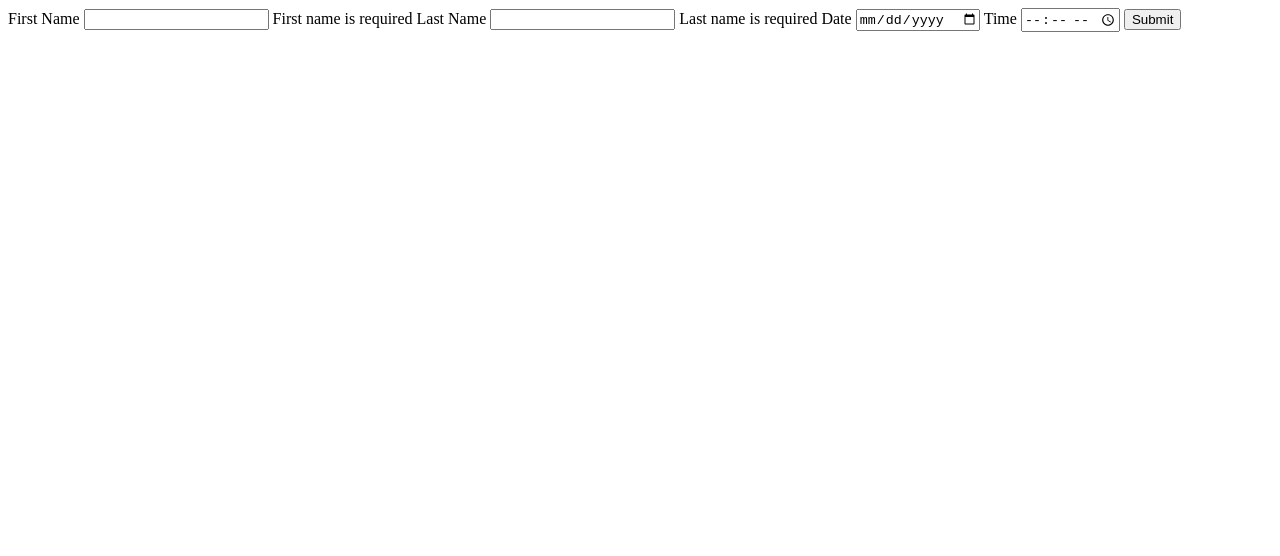
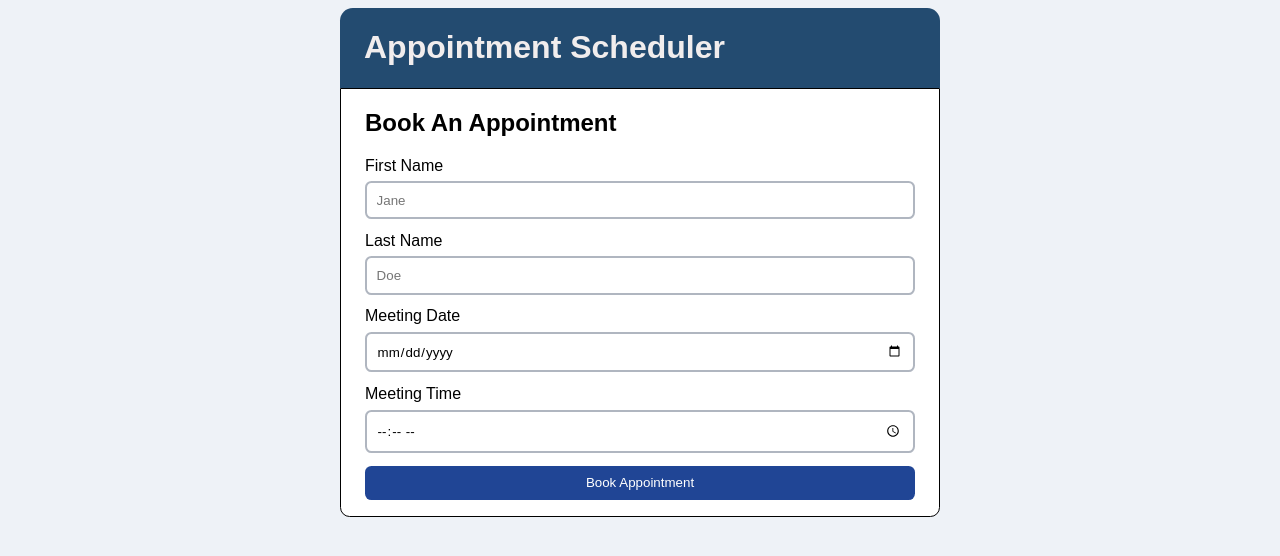
Before and after one commit to Baclooza/Appointment-Scheduler, a website: page views/home.html in a window 1280 px wide. Drawn offline with Linux system fonts and the light colour scheme.

Commit message:
Added css.

```diff
--- a/public/styles/style.css
+++ b/public/styles/style.css
@@ -0,0 +1,73 @@
+* {
+  box-sizing: border-box;
+  font-family: sans-serif;
+}
+
+body {
+  background-color: #eef2f7;
+}
+
+.main {
+  width: 600px;
+  margin: 0 auto;
+  display: flex;
+  justify-content: center;
+  flex-direction: column;
+  border-radius: 0.6rem;
+
+  .heading {
+    color: rgb(241, 237, 237);
+    background-color: #234b70;
+    border-top-left-radius: 0.8rem;
+    border-top-right-radius: 0.8rem;
+  }
+
+  .body {
+    border: 1px solid black;
+    padding: 0 1.5rem 1rem;
+    background-color: #ffffff;
+    border-bottom-left-radius: 0.6rem;
+    border-bottom-right-radius: 0.6rem;
+  }
+
+  .heading {
+    padding: 0 1.5rem;
+  }
+
+  .row {
+    display: flex;
+    flex-direction: column;
+    margin-bottom: 0.8rem;
+  }
+
+  input {
+    padding: 0.6rem;
+    margin-top: 0.4rem;
+    border-radius: 0.4rem;
+    outline: none;
+    border: 2px solid #b0b6c0;
+  }
+
+  button {
+    display: flex;
+
+    width: 100%;
+
+    justify-content: center;
+
+    color: white;
+    background-color: rgb(32, 69, 149);
+
+    outline: none;
+    border: none;
+    cursor: pointer;
+    padding: 0.6rem;
+
+    border-radius: 0.4rem;
+  }
+}
+
+.err {
+  color: red;
+  display: none;
+}
--- a/views/home.html
+++ b/views/home.html
@@ -1,31 +1,47 @@
-<!DOCTYPE html>
+<!doctype html>
 <html lang="en">
   <head>
-    <meta charset="UTF-8">
-    <meta name="viewport" content="width=device-width, initial-scale=1.0">
+    <meta charset="UTF-8" />
+    <meta name="viewport" content="width=device-width, initial-scale=1.0" />
+    <link rel="stylesheet" href="/styles/style.css" />
     <title>Appointment Scheduler</title>
   </head>
   <body>
+    <div class="main">
+      <div class="heading">
+        <h1>Appointment Scheduler</h1>
+      </div>
+
+      <div class="body">
+        <h2>Book An Appointment</h2>
         <form id="appointment-form" href="#" method="post">
+          <div class="row">
             <label for="fname">First Name</label>
-        <input type="text" id="fname" name="fname">
+            <input type="text" id="fname" name="fname" placeholder="Jane" />
             <span class="err" id="err-fname">First name is required</span>
+          </div>
 
+          <div class="row">
             <label for="lname">Last Name</label>
-        <input type="text" id="lname" name="lname">
+            <input type="text" id="lname" name="lname" placeholder="Doe" />
             <span class="err" id="err-lname">Last name is required</span>
+          </div>
 
-        <label for="date">Date</label>
-        <input type="date" id="date" name="date">
-        <!-- <span class="err" id="err-date">Date is required</span> -->
+          <div class="row">
+            <label for="date">Meeting Date</label>
+            <input type="date" id="date" name="date" placeholder="mm/dd/yyyy" />
+            <span class="err" id="err-date">Date is required</span>
+          </div>
 
-        <label for="time">Time</label>
-        <input type="time" id="time" name="time">
-        <!-- <span class="err" id="err-time">Time is required</span> -->
+          <div class="row">
+            <label for="time">Meeting Time</label>
+            <input type="time" id="time" name="time" />
+            <span class="err" id="err-time">Time is required</span>
+          </div>
 
-        <button type="submit">Submit</button>
+          <button type="submit">Book Appointment</button>
         </form>
-
-
+      </div>
+    </div>
   </body>
 </html>
```
Lines whose indentation alone changed are shown as unchanged.
